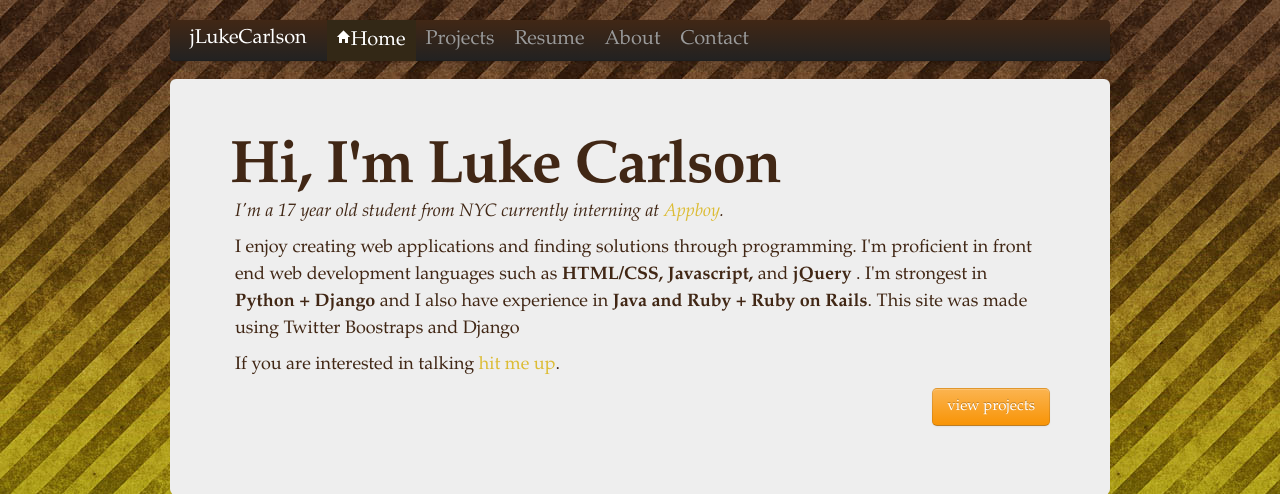
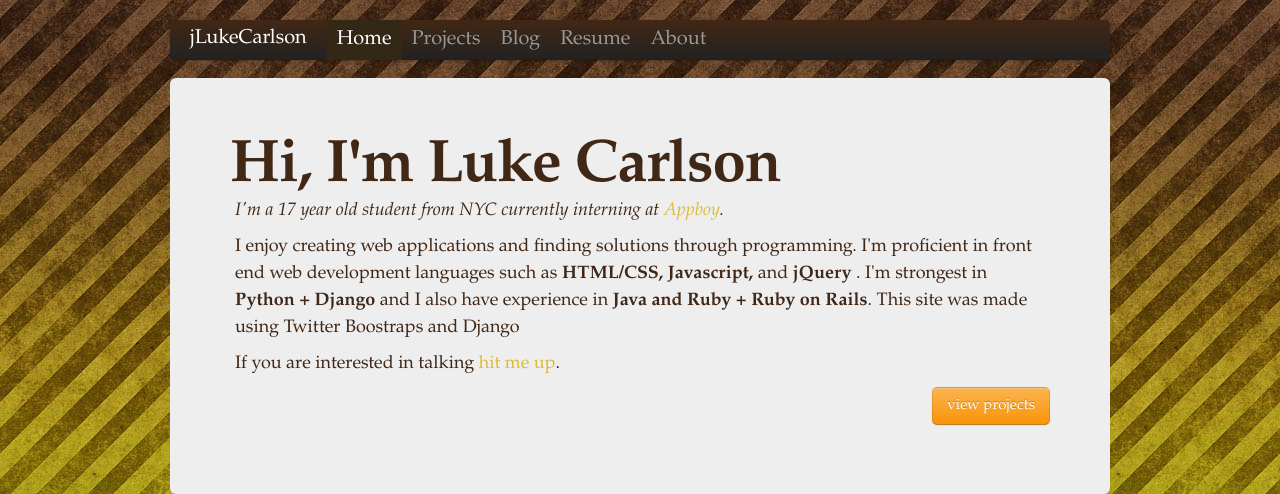
Before and after one commit to jLukeC/jlukecarlson-website, a Django app: page / in a window 1280 px wide. Shown: the top 494 px of the page. Run offline with Django 3.2, Linux system fonts and the light colour scheme; parts of the project's set-up code (start-up, migrations or seed data) failed here and were passed over.

Commit message:
added link to blog and changing about page

```diff
--- a/luke_carlson_site/templates/home.html
+++ b/luke_carlson_site/templates/home.html
@@ -35,15 +35,15 @@
             </a>
             <a class="brand" href="/">jLukeCarlson</a>
 	    <div class="nav-collapse">
-              <ul class="nav">
-		<li class="active"><a href="/"><i class="icon-home icon-white"></i>Home</a></li>
-		<!--  <li class="divider-vertical"></li> -->
-		<li><a href="/projects"><!--<i class="icon-folder-open icon-white"></i>-->Projects</a></li>
-		<li><a href="/resume.html"><!--<i class="icon-file icon-white"></i>-->Resume</a></li>
-		<li><a href="/about.html"><!--<i class="icon-question-sign icon-white"></i>-->About</a></li>
-		<li><a href="/contact.html"><!--<i class="icon-envelope icon-white"></i>-->Contact</a></li>
-              </ul>
-            </div>
+          <ul class="nav">
+      		<li class="active"><a href="/"><!--<i class="icon-home icon-white"></i>-->Home</a></li>
+      		<!--  <li class="divider-vertical"></li> -->
+      		<li><a href="/projects"><!--<i class="icon-folder-open icon-white"></i>-->Projects</a></li>
+          <li><a href="/weblog"><!--<i class="icon-folder-open icon-white"></i>-->Blog</a></li>
+      		<li><a href="/resume"><!--<i class="icon-file icon-white"></i>-->Resume</a></li>
+      		<li><a href="/about"><!--<i class="icon-question-sign icon-white"></i>-->About</a></li>
+          </ul>
+      </div>
           </div>
 	</div>
       </div>
```
